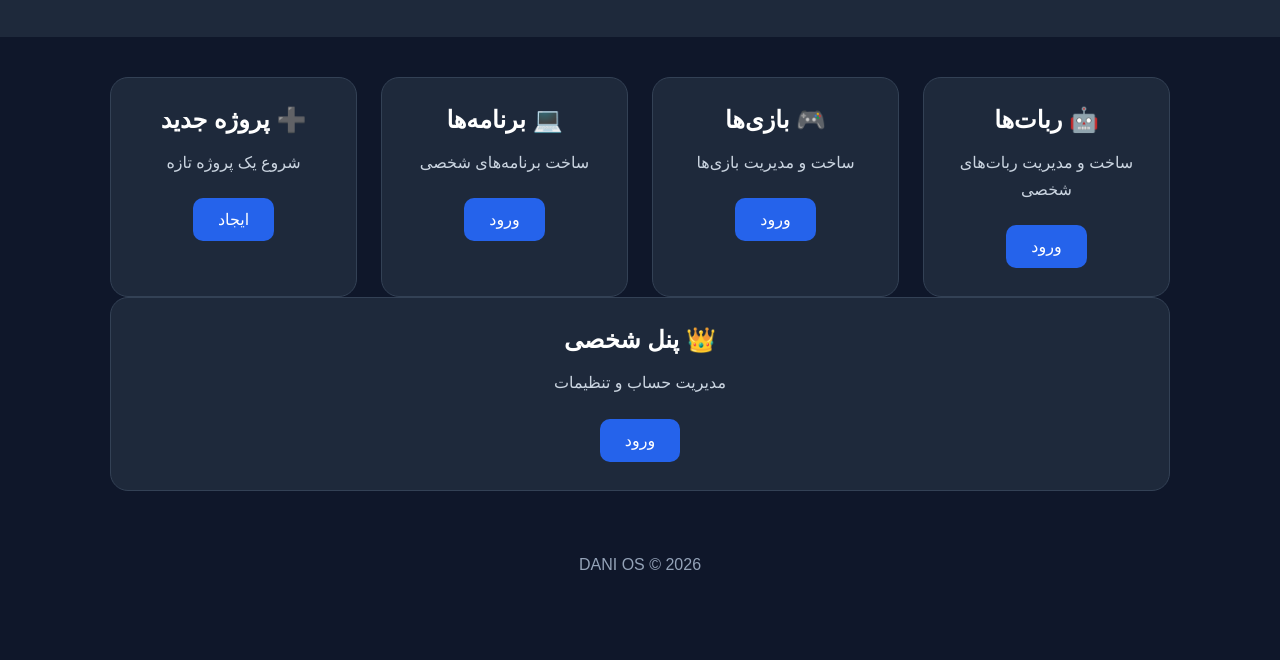
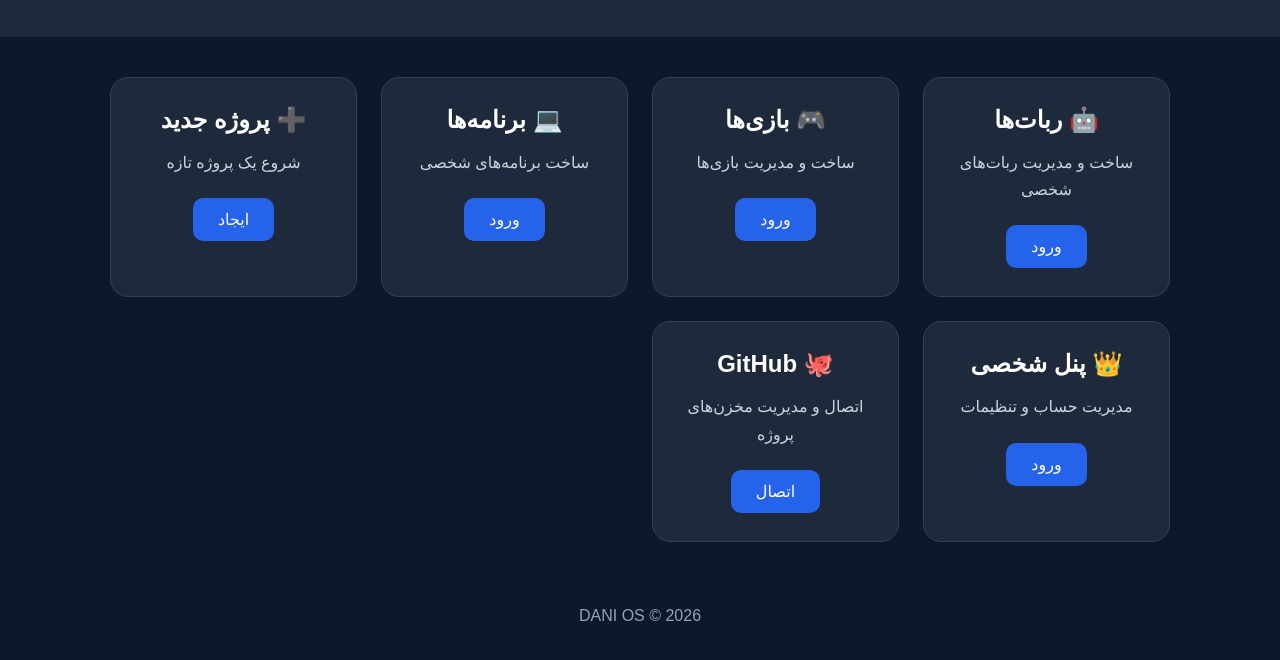
Before and after one commit to gigglegalaxy9090-lab/DANI-OS, a website: page index.html in a window 1280 px wide. Shown: the part 116-776 px from the top of the page. Drawn offline with Linux system fonts and the light colour scheme.

Commit message:
Update index.html

```diff
--- a/index.html
+++ b/index.html
@@ -22,34 +22,44 @@
 <h2>🤖 ربات‌ها</h2>
 <p>ساخت و مدیریت ربات‌های شخصی</p>
 <a href="ai.html"><button>ورود</button></a>
+</div>
 
-</div>
 
 <div class="card">
 <h2>🎮 بازی‌ها</h2>
 <p>ساخت و مدیریت بازی‌ها</p>
 <a href="game-maker.html"><button>ورود</button></a>
+</div>
 
-</div>
 
 <div class="card">
 <h2>💻 برنامه‌ها</h2>
 <p>ساخت برنامه‌های شخصی</p>
 <a href="tools.html"><button>ورود</button></a>
+</div>
 
-</div>
 
 <div class="card">
 <h2>➕ پروژه جدید</h2>
 <p>شروع یک پروژه تازه</p>
 <a href="projects.html"><button>ایجاد</button></a>
 </div>
+
+
+<div class="card">
+<h2>👑 پنل شخصی</h2>
+<p>مدیریت حساب و تنظیمات</p>
+<a href="dashboard.html"><button>ورود</button></a>
 </div>
+
+
 <div class="card">
-    <h2>👑 پنل شخصی</h2>
-    <p>مدیریت حساب و تنظیمات</p>
-    <a href="dashboard.html"><button>ورود</button></a>
+<h2>🐙 GitHub</h2>
+<p>اتصال و مدیریت مخزن‌های پروژه</p>
+<a href="github.html"><button>اتصال</button></a>
 </div>
+
+
 </div>
 
 </main>
@@ -61,4 +71,4 @@
 <script src="script.js"></script>
 
 </body>
-  </html>
+                                          </html>
```
